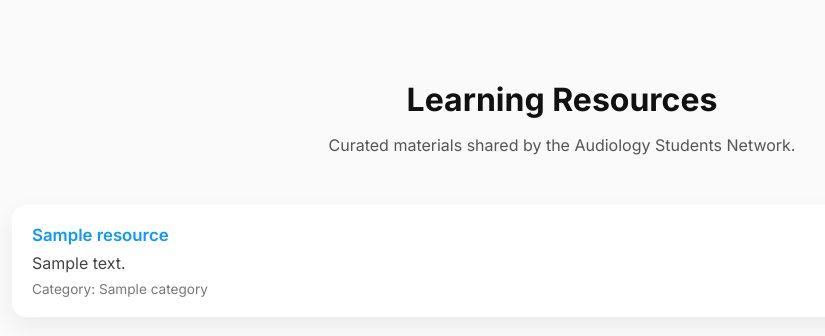
After one commit to adewalemchel-dotcom/flask-cms, a Flask app: page /resources in a window 1280 px wide. The commit adds this page. Shown: the top 336 px of the page, without its empty margins (78-903 px from the left). Run offline with Flask 3, Linux system fonts and the light colour scheme; a database or web service that is not in the repository returns one stand-in record (values such as "Sample title"); data that the repository does not hold is empty; some libraries are stand-ins or nearby versions.

Commit message:
Add admin resources foundation and public resources page

```diff
--- a/app.py
+++ b/app.py
@@ -2,10 +2,16 @@ from flask import Flask, render_template, request, redirect, session
 from datetime import datetime
 import psycopg2
 import os
+from werkzeug.utils import secure_filename
+
 
 app = Flask(__name__)
 app.secret_key = os.environ.get("SECRET_KEY", "dev-secret")
 
+UPLOAD_FOLDER = "static/uploads"
+ALLOWED_EXTENSIONS = {"pdf", "docx", "pptx", "png", "jpg", "jpeg"}
+
+app.config["UPLOAD_FOLDER"] = UPLOAD_FOLDER
 
 def get_db():
     return psycopg2.connect(
@@ -13,6 +19,30 @@ def get_db():
         sslmode="require"
     )
 
+def migrate_resources_table():
+    conn = get_db()
+    cursor = conn.cursor()
+
+    # Check and add category column
+    cursor.execute("""
+        SELECT column_name
+        FROM information_schema.columns
+        WHERE table_name='resources' AND column_name='category'
+    """)
+    if not cursor.fetchone():
+        cursor.execute("ALTER TABLE resources ADD COLUMN category TEXT")
+
+    # Check and add file_path column
+    cursor.execute("""
+        SELECT column_name
+        FROM information_schema.columns
+        WHERE table_name='resources' AND column_name='file_path'
+    """)
+    if not cursor.fetchone():
+        cursor.execute("ALTER TABLE resources ADD COLUMN file_path TEXT")
+
+    conn.commit()
+    conn.close()
 
 def init_db():
     conn = get_db()
@@ -45,6 +75,8 @@ def init_db():
     conn.commit()
     conn.close()
 
+def allowed_file(filename):
+    return "." in filename and filename.rsplit(".", 1)[1].lower() in ALLOWED_EXTENSIONS
 
 # ------------------ SHARED DATA ------------------
 
@@ -123,6 +155,20 @@ def faq():
     conn.close()
 
     return render_template("faq.html", faqs=faqs)
+
+@app.route("/resources")
+def resources():
+    conn = get_db()
+    cursor = conn.cursor()
+    cursor.execute("""
+        SELECT title, description, category, file_path
+        FROM resources
+        ORDER BY id DESC
+    """)
+    resources = cursor.fetchall()
+    conn.close()
+
+    return render_template("resources.html", resources=resources)
 
 
 # ------------------ NEWS ------------------
@@ -296,6 +342,86 @@ def edit_faq(faq_id):
 
     return render_template("edit_faq.html", faq=faq)
 
+@app.route("/admin/resources", methods=["GET", "POST"])
+def admin_resources():
+    if not session.get("admin_logged_in"):
+        return redirect("/admin/login")
+
+    conn = get_db()
+    cursor = conn.cursor()
+
+    if request.method == "POST":
+        title = request.form["title"]
+        resource_type = request.form["resource_type"]
+        url = request.form["url"]
+        description = request.form["description"]
+
+        cursor.execute(
+            """
+            INSERT INTO resources (title, resource_type, url, description)
+            VALUES (%s, %s, %s, %s)
+            """,
+            (title, resource_type, url, description)
+        )
+        conn.commit()
+
+    cursor.execute(
+        "SELECT id, title, resource_type, url, description FROM resources ORDER BY id DESC"
+    )
+    resources = cursor.fetchall()
+    conn.close()
+
+    return render_template("admin_resources.html", resources=resources)
+
+@app.route("/admin/resources/edit/<int:resource_id>", methods=["GET", "POST"])
+def edit_resource(resource_id):
+    if not session.get("admin_logged_in"):
+        return redirect("/admin/login")
+
+    conn = get_db()
+    cursor = conn.cursor()
+
+    if request.method == "POST":
+        title = request.form["title"]
+        resource_type = request.form["resource_type"]
+        url = request.form["url"]
+        description = request.form["description"]
+
+        cursor.execute(
+            """
+            UPDATE resources
+            SET title = %s, resource_type = %s, url = %s, description = %s
+            WHERE id = %s
+            """,
+            (title, resource_type, url, description, resource_id)
+        )
+        conn.commit()
+        conn.close()
+        return redirect("/admin/resources")
+
+    cursor.execute(
+        "SELECT id, title, resource_type, url, description FROM resources WHERE id = %s",
+        (resource_id,)
+    )
+    resource = cursor.fetchone()
+    conn.close()
+
+    return render_template("edit_resource.html", resource=resource)
+
+@app.route("/admin/resources/delete/<int:resource_id>")
+def delete_resource(resource_id):
+    if not session.get("admin_logged_in"):
+        return redirect("/admin/login")
+
+    conn = get_db()
+    cursor = conn.cursor()
+    cursor.execute("DELETE FROM resources WHERE id = %s", (resource_id,))
+    conn.commit()
+    conn.close()
+
+    return redirect("/admin/resources")
+
+
 # ------------------ RUN APP ------------------
 
 with app.app_context():
--- a/templates/admin_base.html
+++ b/templates/admin_base.html
@@ -89,6 +89,7 @@
     <a href="/admin/waitlist">Waitlist</a>
     <a href="/admin/faq">FAQ</a>
     <a href="/admin/logout">Logout</a>
+    <a href="/admin/resources">Resources</a>
   </div>
 </div>
 
--- /dev/null
+++ b/templates/resources.html
@@ -0,0 +1,85 @@
+<!DOCTYPE html>
+<html lang="en">
+<head>
+  <meta charset="UTF-8">
+  <title>Resources | Audiology Students Network</title>
+
+  <link href="https://fonts.googleapis.com/css2?family=Inter:wght@400;600;700&display=swap" rel="stylesheet">
+
+  <style>
+    body {
+      font-family: Inter, sans-serif;
+      margin: 0;
+      background: #fafafa;
+      color: #111;
+    }
+
+    .container {
+      max-width: 1100px;
+      margin: 80px auto;
+      padding: 0 20px;
+    }
+
+    h1 {
+      text-align: center;
+      margin-bottom: 10px;
+    }
+
+    .subtitle {
+      text-align: center;
+      color: #555;
+      margin-bottom: 50px;
+    }
+
+    .resource-card {
+      background: #fff;
+      padding: 20px;
+      border-radius: 14px;
+      box-shadow: 0 10px 25px rgba(0,0,0,0.06);
+      margin-bottom: 20px;
+    }
+
+    .resource-card a {
+      font-weight: 600;
+      color: #0d99ff;
+      text-decoration: none;
+      font-size: 1.05rem;
+    }
+
+    .resource-card p {
+      margin: 8px 0;
+      color: #444;
+    }
+
+    .category {
+      font-size: 0.85rem;
+      color: #777;
+    }
+  </style>
+</head>
+
+<body>
+
+<div class="container">
+  <h1>Learning Resources</h1>
+  <p class="subtitle">
+    Curated materials shared by the Audiology Students Network.
+  </p>
+
+  {% if resources %}
+    {% for r in resources %}
+      <div class="resource-card">
+        <a href="{{ r[3] }}" target="_blank">{{ r[0] }}</a>
+        <p>{{ r[1] }}</p>
+        <div class="category">Category: {{ r[2] }}</div>
+      </div>
+    {% endfor %}
+  {% else %}
+    <p style="text-align:center;color:#666;">
+      Resources will be added soon.
+    </p>
+  {% endif %}
+</div>
+
+</body>
+</html>
```
Also changed, not shown: database.py (+23 -35 lines), templates/admin_resources.html (added, +48 -0 lines), 1 other file.
